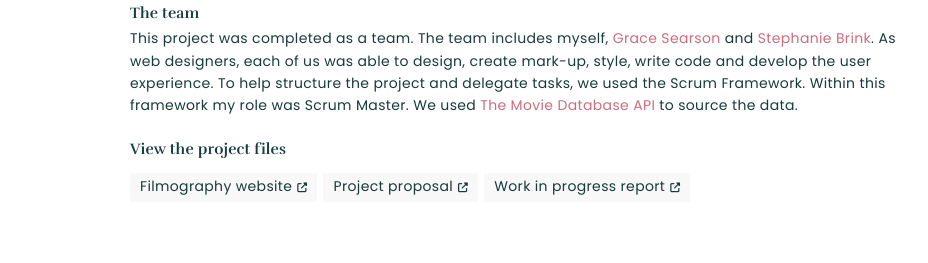
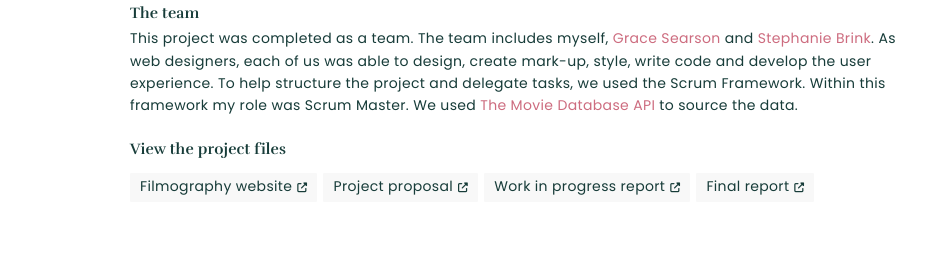
Before and after one commit to laurenschilling/portfolio, a plain HTML site: page filmography.html in a window 1280 px wide. Shown: the part 1133-1396 px from the top of the page, without its empty margins (126-1054 px from the left). Drawn offline with nearby package versions, Linux system fonts and the light colour scheme.

Commit message:
Add link to creative portfolio final submission

```diff
--- a/filmography.html
+++ b/filmography.html
@@ -165,6 +165,7 @@
 						<li><a class="file-link" target="_blank" aria-label="This link is external" href="http://filmography.laurenschilling.com.au">Filmography website<i class="fa fa-external-link leave-site" aria-hidden="true"></i></a></li>
 						<li><a class="file-link" target="_blank" aria-label="This link is external" href="https://drive.google.com/open?id=0B6flPbMIjfYRaFlIZXRYMVRoczg">Project proposal<i class="fa fa-external-link leave-site" aria-hidden="true"></i></a></li>
 						<li><a class="file-link" target="_blank" aria-label="This link is external" href="https://drive.google.com/open?id=0B6flPbMIjfYRUnlBVjFaRnNqelE">Work in progress report<i class="fa fa-external-link leave-site" aria-hidden="true"></i></a></li>
+						<li><a class="file-link" target="_blank" aria-label="This link is external" href="https://drive.google.com/open?id=0B6flPbMIjfYRT01pLXBKOE42NE0">Final report<i class="fa fa-external-link leave-site" aria-hidden="true"></i></a></li>
 					</ul>
 				</div>
 			</section>
```
